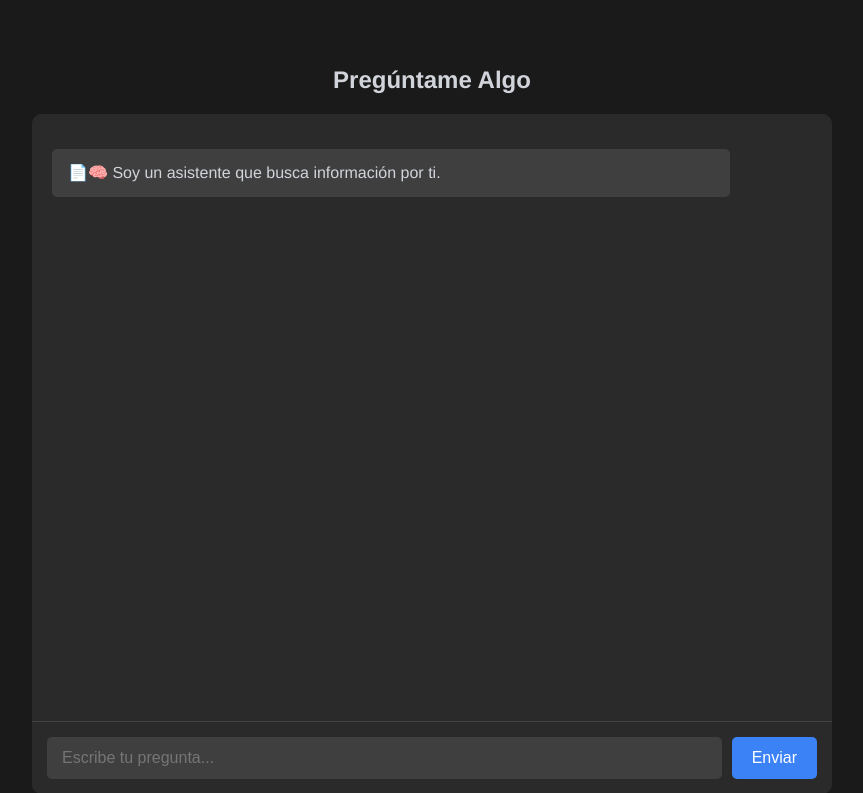
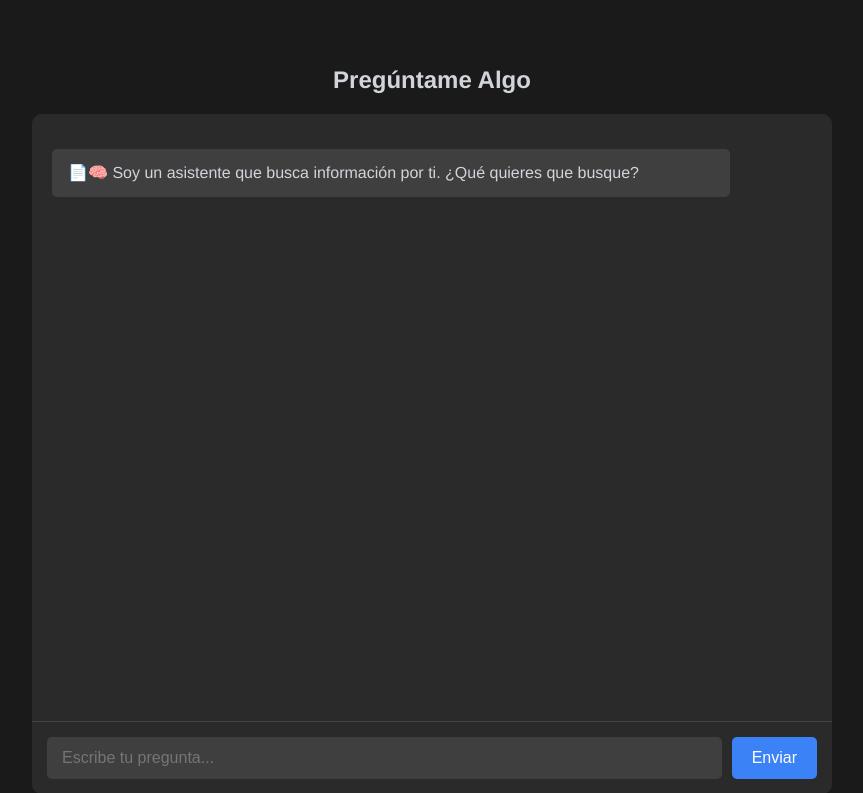
Before and after one commit to Jofrix98/Chatbot-RAG, a Flask app: template templates/index.html in a window 1280 px wide. Shown: the top 793 px of the page, without its empty margins (208-1071 px from the left). Run offline with Flask 3, Linux system fonts and the light colour scheme; the template is opened without the code that fills it, so the values that code supplies are empty.

Commit message:
Mensaje inicial cambiado

```diff
--- a/templates/index.html
+++ b/templates/index.html
@@ -141,7 +141,7 @@
         // Mostrar mensaje de presentación al cargar la página
         window.onload = function() {
             const messages = document.getElementById("messages");
-            messages.innerHTML += `<div class="message bot">📄🧠 Soy un asistente que busca información por ti.</div>`;
+            messages.innerHTML += `<div class="message bot">📄🧠 Soy un asistente que busca información por ti. ¿Qué quieres que busque?</div>`;
             messages.scrollTop = messages.scrollHeight; // Desplazar al final
         };
 
```
